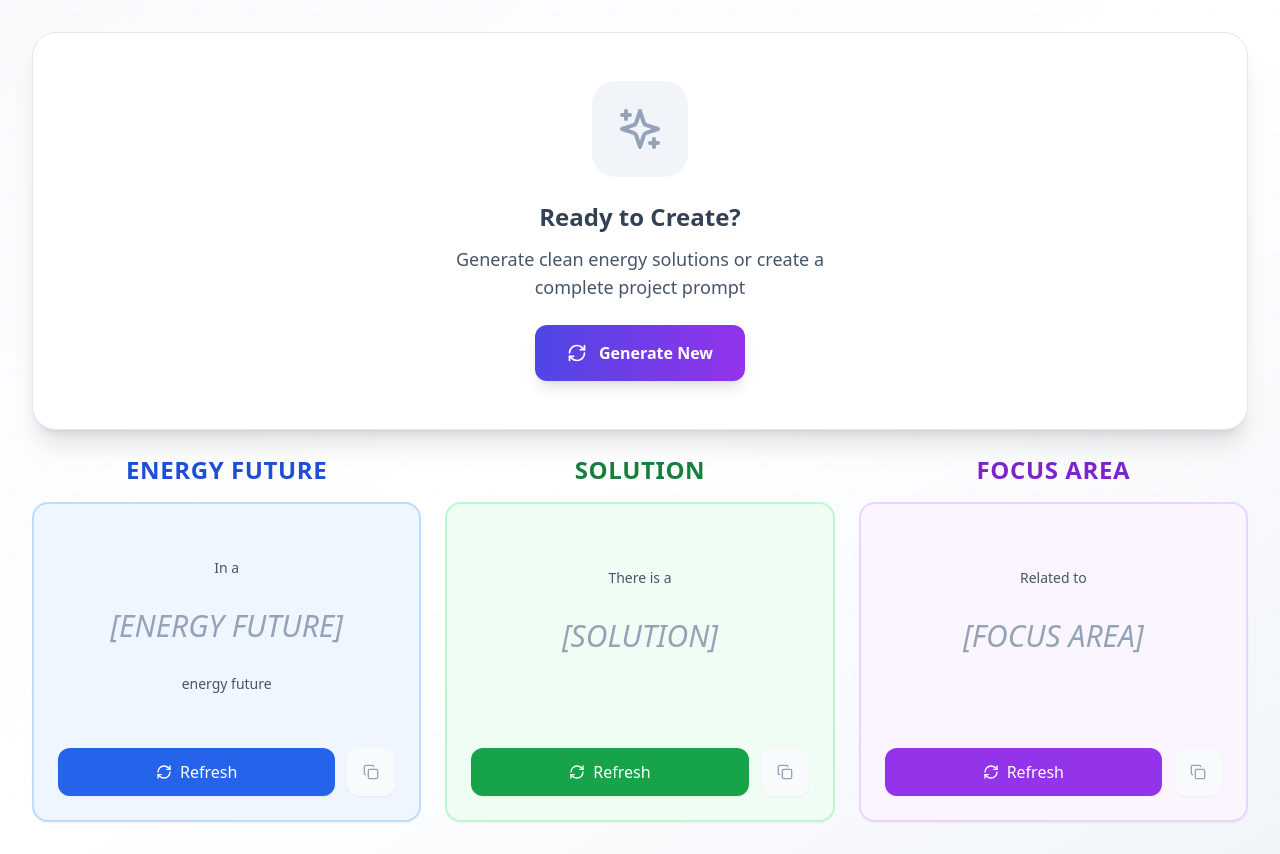
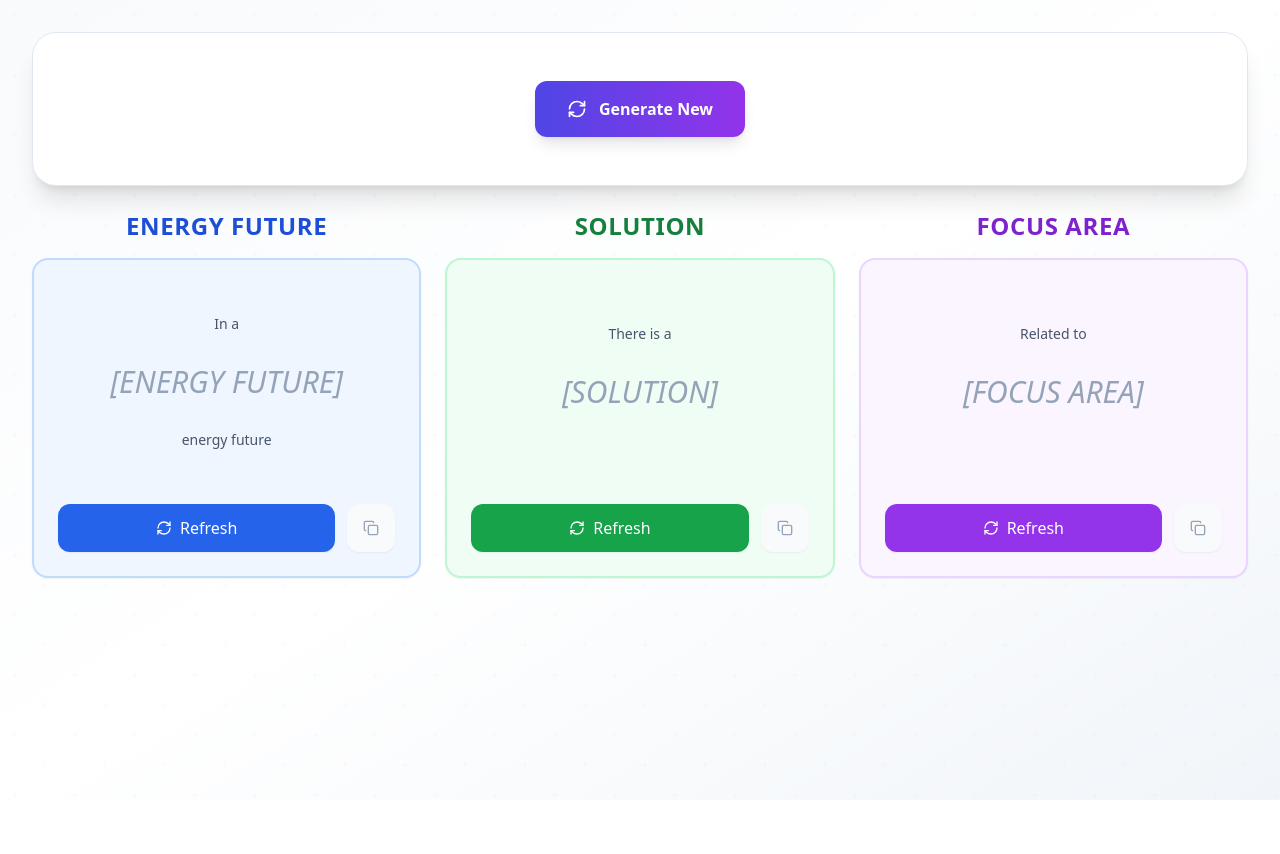
Before and after one commit to pixelatedmind/ThingsPromptCardGame, a React (Vite) app: page / in a window 1280 px wide. After the commit the page ends 800 px from the top, so only its background shows below. Built offline with nearby package versions, Linux system fonts and the light colour scheme.

Commit message:
Remove everything but generate button and remove copy prompt button

```diff
--- a/src/App.tsx
+++ b/src/App.tsx
@@ -260,46 +260,18 @@ function App() {
                         <RefreshCw className={`w-5 h-5 ${isGenerating ? 'animate-spin' : ''}`} />
                         Generate New
                       </button>
-
-                      <button
-                        onClick={handleCopyPrompt}
-                        className={`px-8 py-4 rounded-xl font-semibold transition-all duration-300 flex items-center gap-3 shadow-lg hover:shadow-xl transform hover:scale-105 focus:outline-none focus:ring-2 focus:ring-offset-2 ${
-                          copyFeedback
-                            ? 'bg-green-600 text-white focus:ring-green-500'
-                            : 'bg-white hover:bg-slate-50 text-slate-700 border-2 border-slate-300 focus:ring-slate-500'
-                        }`}
-                      >
-                        <Copy className="w-5 h-5" />
-                        {copyFeedback ? 'Copied!' : 'Copy Prompt'}
-                      </button>
                     </div>
                   </>
                 ) : (
                   <div className="flex-1 flex items-center justify-center">
-                    <div className="text-center space-y-6">
-                      <div className="flex justify-center">
-                        <div className="bg-slate-100 p-6 rounded-3xl">
-                          <Sparkles className="w-12 h-12 text-slate-400" />
-                        </div>
-                      </div>
-                      <div className="space-y-3">
-                        <h3 className="text-2xl font-semibold text-slate-700">
-                          Ready to Create?
-                        </h3>
-                        <p className="text-slate-600 max-w-md mx-auto text-lg">
-                          Generate clean energy solutions or create a complete project prompt
-                        </p>
-                      </div>
-
                     <button
                       onClick={generateAllWords}
                       disabled={isGenerating}
-                        className="bg-gradient-to-r from-indigo-600 to-purple-600 hover:from-indigo-700 hover:to-purple-700 disabled:from-slate-400 disabled:to-slate-500 text-white px-8 py-4 rounded-xl font-semibold transition-all duration-300 flex items-center gap-3 shadow-lg hover:shadow-xl transform hover:scale-105 focus:outline-none focus:ring-2 focus:ring-indigo-500 focus:ring-offset-2 mx-auto"
+                      className="bg-gradient-to-r from-indigo-600 to-purple-600 hover:from-indigo-700 hover:to-purple-700 disabled:from-slate-400 disabled:to-slate-500 text-white px-8 py-4 rounded-xl font-semibold transition-all duration-300 flex items-center gap-3 shadow-lg hover:shadow-xl transform hover:scale-105 focus:outline-none focus:ring-2 focus:ring-indigo-500 focus:ring-offset-2"
                     >
                       <RefreshCw className={`w-5 h-5 ${isGenerating ? 'animate-spin' : ''}`} />
                       Generate New
                     </button>
-                    </div>
                   </div>
                 )}
               </div>
```
Lines whose indentation alone changed are shown as unchanged.
